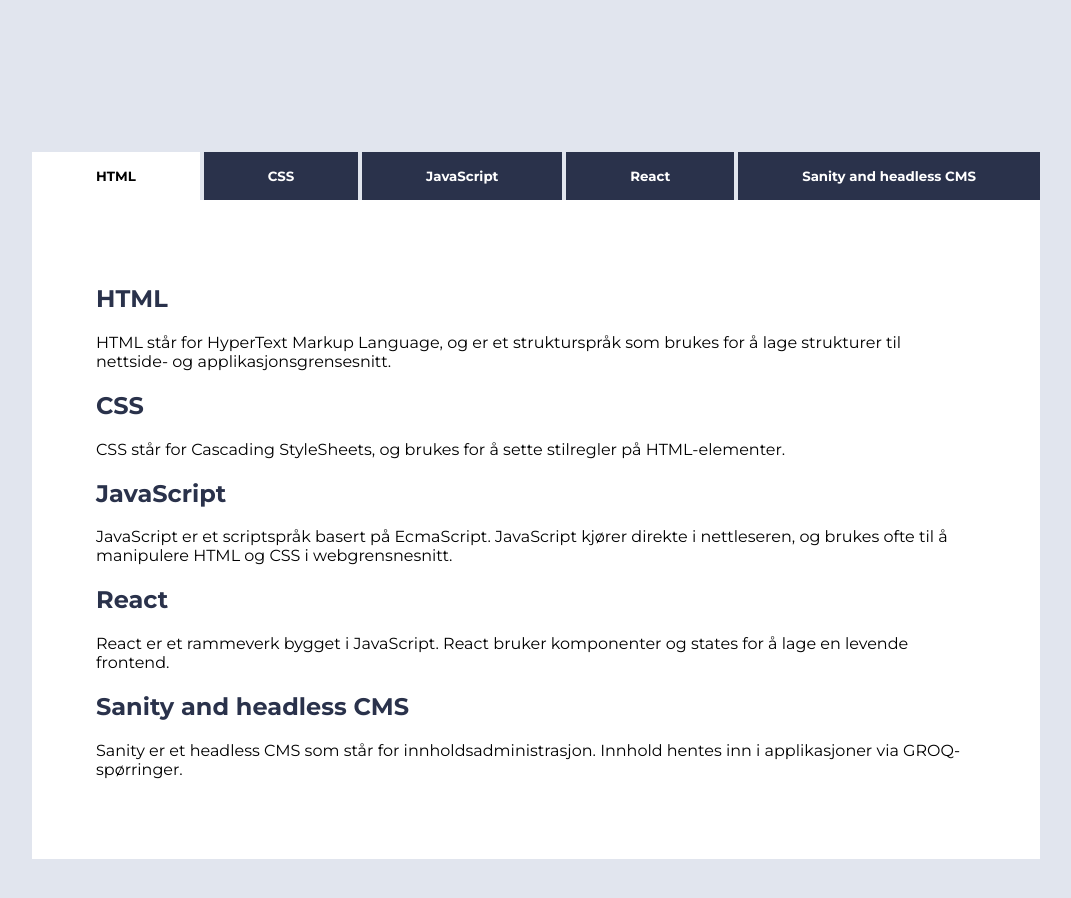
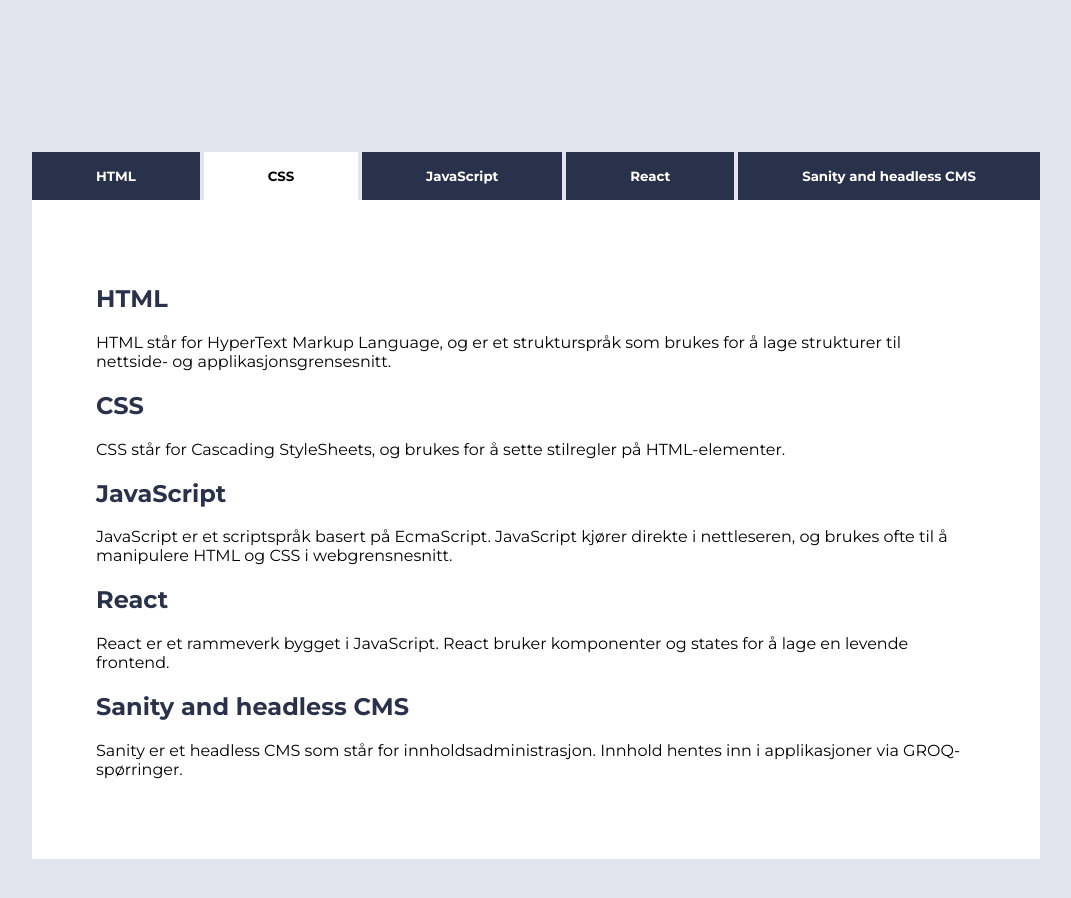
Before and after one commit to Rubinadragon/uin25ak1_resource_layout_VEGSTEIN, a plain HTML site: page index.html in a window 1280 px wide. Both pictures are taken after a click on the button "CSS". Shown: the whole page, without its empty margins (104-1175 px from the left). Drawn offline with Linux system fonts and the light colour scheme.

Commit message:
Faner endrer farge basert på aktiv/ikke aktiv

```diff
--- a/script.js
+++ b/script.js
@@ -50,24 +50,28 @@
         ${listElement}
     </ul>`
 )
-console.log(listElement)
+//console.log(listElement)
 
 //console.log(resourceHTML)
 
 //Bytte faner
 for(let teller = 0; teller < btn.length; teller++){
     btn[teller].addEventListener("click", function(){
+        //Bytte farge på aktiv fane
+        let activeTab = document.getElementsByClassName("active")
+        activeTab[0].className = activeTab[0].className.replace(" active", "")
+        this.className += " active"
+
         resourceHTML = ""
         //Filtrere info
-
-
+        //Generere i forskjellige artikler?
         resources.map((resource, index) => resourceHTML +=
         `<h2>${resources[index].category}</h2>
             <p>${resources[index].text}</p>
             <ul>
             </ul>`
         )
-        console.log(btn[teller])
+        //console.log(btn[teller])
         document.getElementById("article").innerHTML = resourceHTML
     })
 }
```
Also changed, not shown: index.html (+0 -1 lines). Lines whose indentation alone changed are shown as unchanged.
